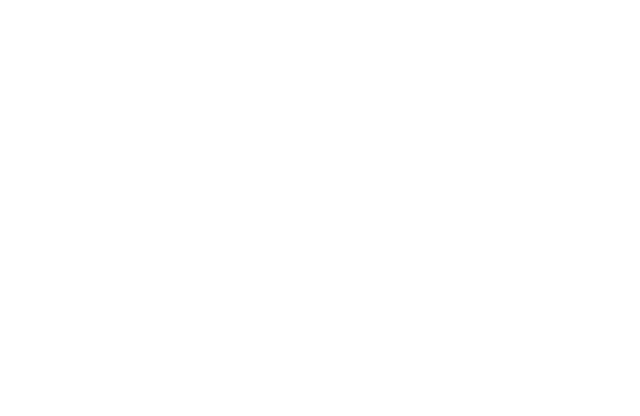
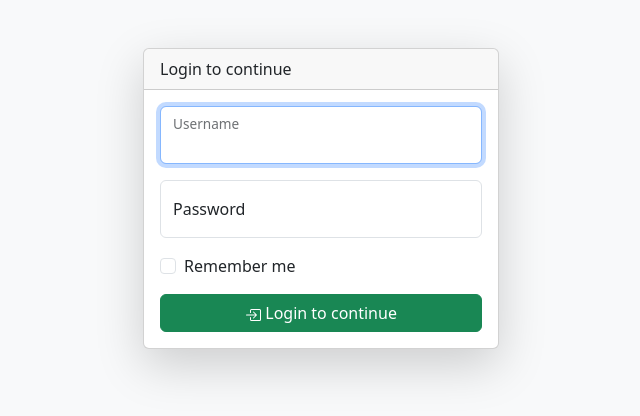
Before and after one commit to Kate-Iva/EMS-App, a plain HTML site: page index.html in a window 1280 px wide. Shown: the whole page, without its empty margins (319-959 px from the left). Drawn offline with nearby package versions, Linux system fonts and the light colour scheme.

Commit message:
Login page created

```diff
--- a/index.html
+++ b/index.html
@@ -3,9 +3,46 @@
 <head>
     <meta charset="UTF-8">
     <meta name="viewport" content="width=device-width, initial-scale=1.0">
-    <title>EMS App</title>
+    <title>Login Page</title>
+    <link rel="stylesheet" href="https://cdn.jsdelivr.net/npm/bootstrap@5.3.0/dist/css/bootstrap.min.css" />
+    <script src="https://cdn.jsdelivr.net/npm/bootstrap@5.3.0/dist/js/bootstrap.bundle.min.js"></script>
 </head>
-<body>
-
+<body class="bg-light">
+    <div class="container">
+        <div class="row justify-content-center">
+<div class="col-md-4">
+    <div class="card shadow-lg mt-5">
+        <div class="card-header text-ng-prymary">Login to continue</div>
+        <div class="card-body">
+            <form>
+                <div class="form-floating mb-3">
+                    <input type="text" class="form-control" id="user_name" placeholder="johndoe" autofocus>
+                    <label for="user_name">Username</label>
+                </div>
+                <div class="form-floating mb-3">
+                    <input type="password" class="form-control" id="password" placeholder="****">
+                    <label for="password">Password</label>
+                </div>
+                <div class="form-check mb-3">
+                    <input type="checkbox" class="form-check-input" form="remember_me">
+                    <label for="remember_me" class="form-check-label">
+                        Remember me
+                    </label>
+                </div>
+                <div class="d-grid">
+                    <button class="btn btn-success" type="submit">
+                        <svg xmlns="http://www.w3.org/2000/svg" width="16" height="16" fill="currentColor" class="bi bi-box-arrow-in-right" viewBox="0 0 16 16">
+                            <path fill-rule="evenodd" d="M6 3.5a.5.5 0 0 1 .5-.5h8a.5.5 0 0 1 .5.5v9a.5.5 0 0 1-.5.5h-8a.5.5 0 0 1-.5-.5v-2a.5.5 0 0 0-1 0v2A1.5 1.5 0 0 0 6.5 14h8a1.5 1.5 0 0 0 1.5-1.5v-9A1.5 1.5 0 0 0 14.5 2h-8A1.5 1.5 0 0 0 5 3.5v2a.5.5 0 0 0 1 0z"/>
+                            <path fill-rule="evenodd" d="M11.854 8.354a.5.5 0 0 0 0-.708l-3-3a.5.5 0 1 0-.708.708L10.293 7.5H1.5a.5.5 0 0 0 0 1h8.793l-2.147 2.146a.5.5 0 0 0 .708.708z"/>
+                          </svg>
+                    Login to continue
+                    </button>
+                </div>
+            </form>
+        </div>
+    </div>
+</div>
+        </div>
+    </div>
 </body>
 </html>
```
